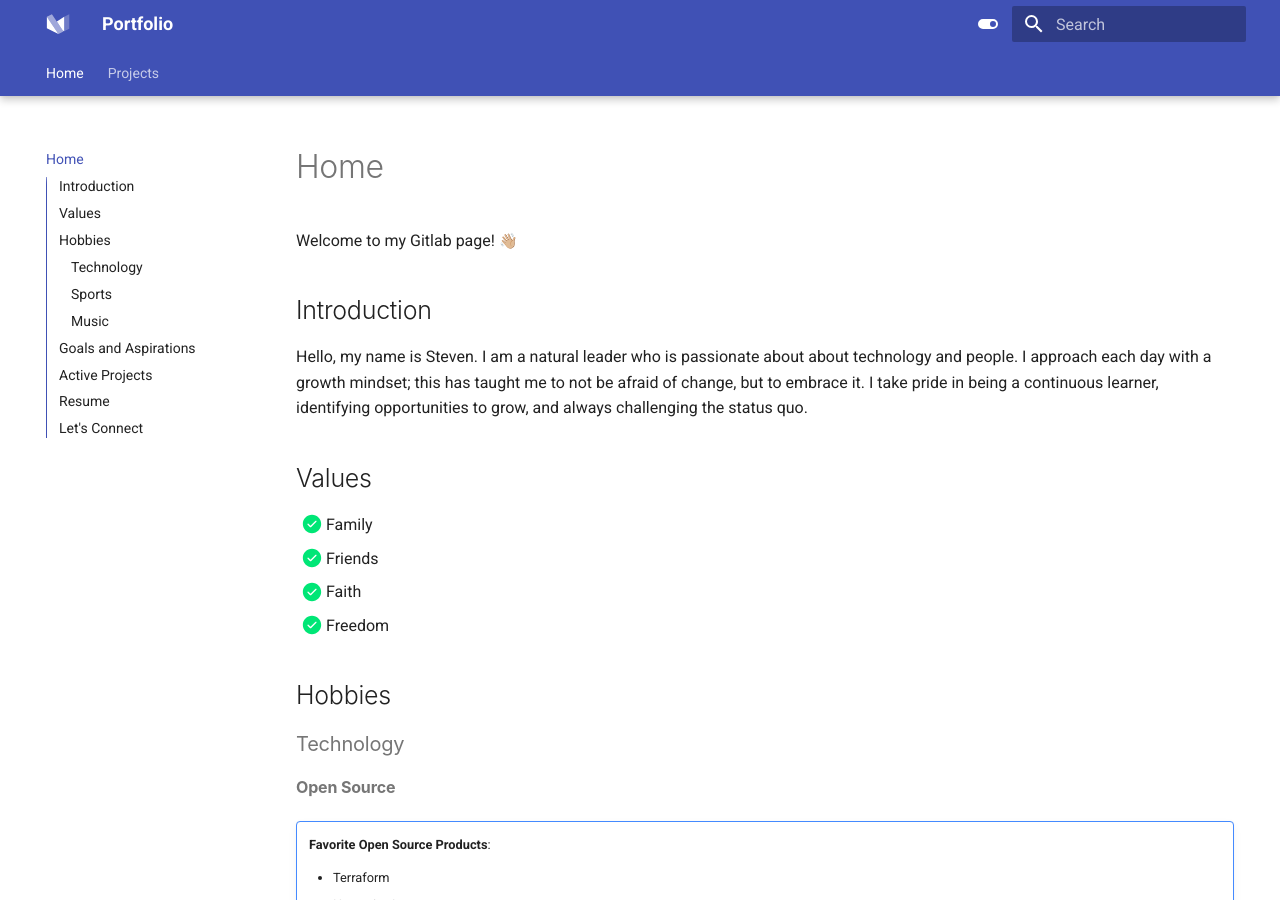
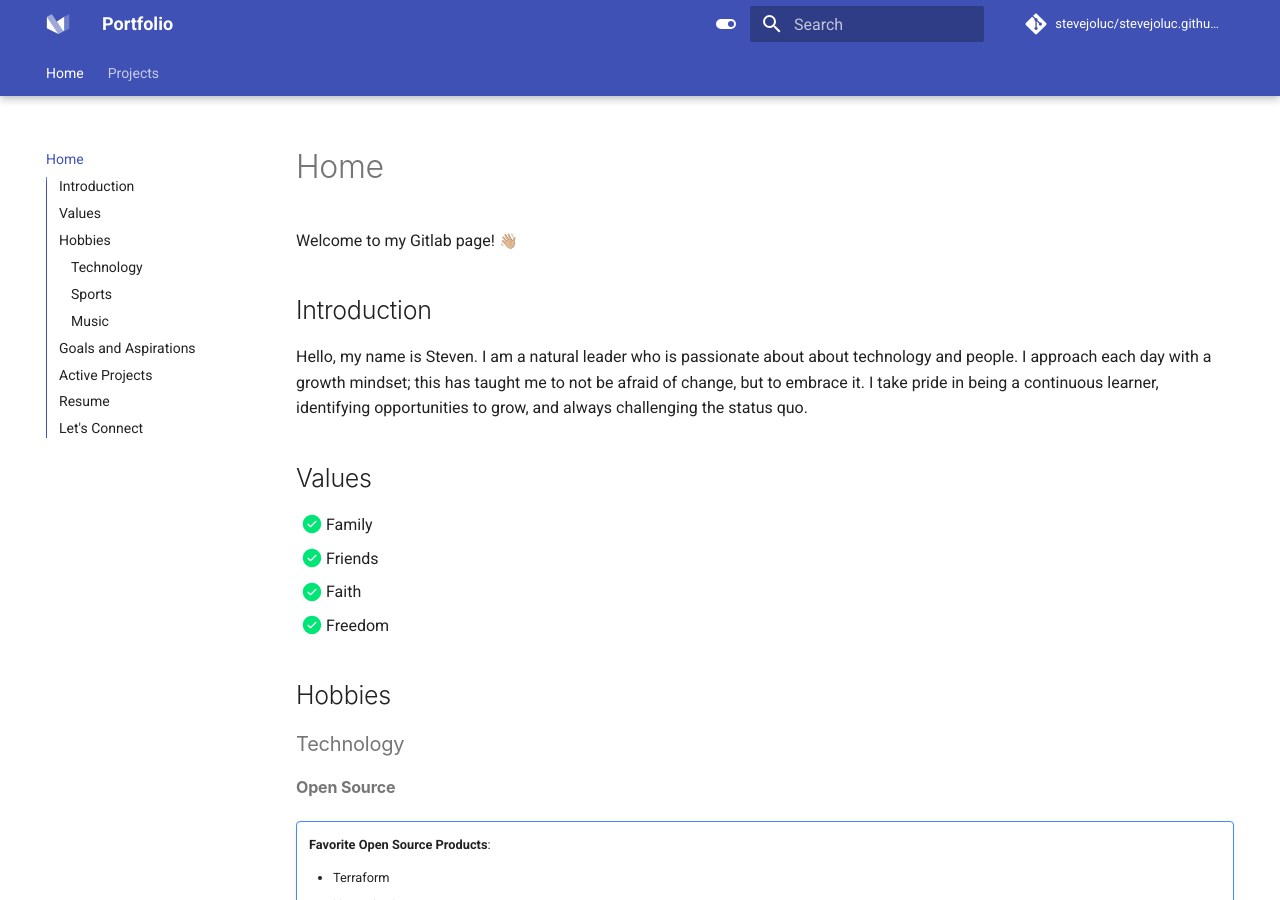
Before and after one commit to stevejoluc/stevejoluc.github.io, an MkDocs documentation site: the page built from docs/index.md, in a window 1280 px wide and 900 px high. Built offline with MkDocs 1.6.1 and Material for MkDocs 9.7.7, drawn with Linux system fonts in a browser that asks for light colours; emoji names are drawn with the system emoji font.

Commit message:
Update mkdocs.yml

```diff
--- a/mkdocs.yml
+++ b/mkdocs.yml
@@ -19,9 +19,13 @@
 # IN THE SOFTWARE.
 
 site_name: Portfolio
-site_url: http://stevejoluc.github.io/portfolio/
+site_url: http://stevejoluc.github.io/
 site_author: Steven
-site_dir: public
+
+# Repository
+repo_name: stevejoluc/stevejoluc.github.io
+repo_url: https://stevejoluc.github.io
+edit_uri: ""
 
 # Copyright
 copyright: Copyright &copy; 2016 - 2022 Martin Donath
```
